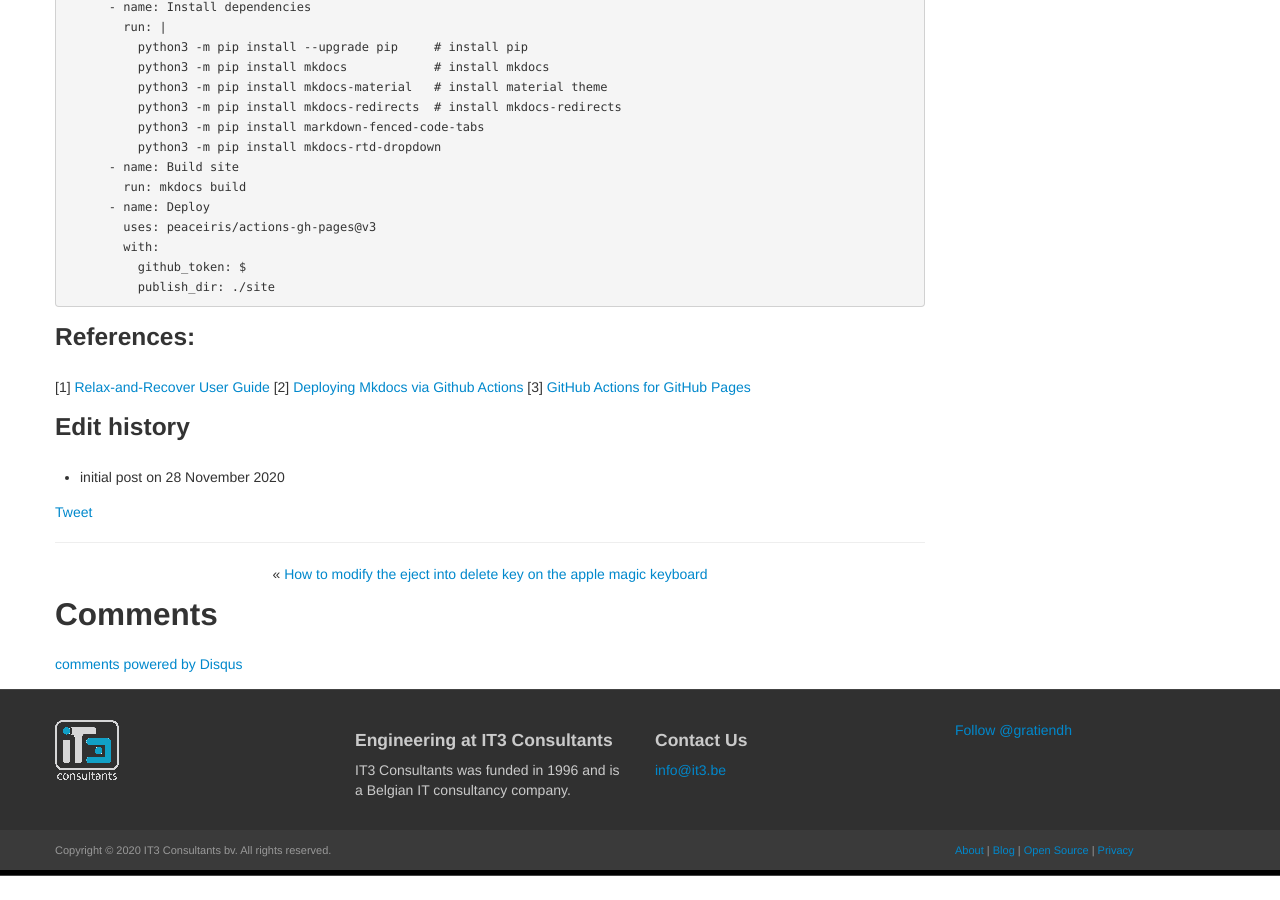
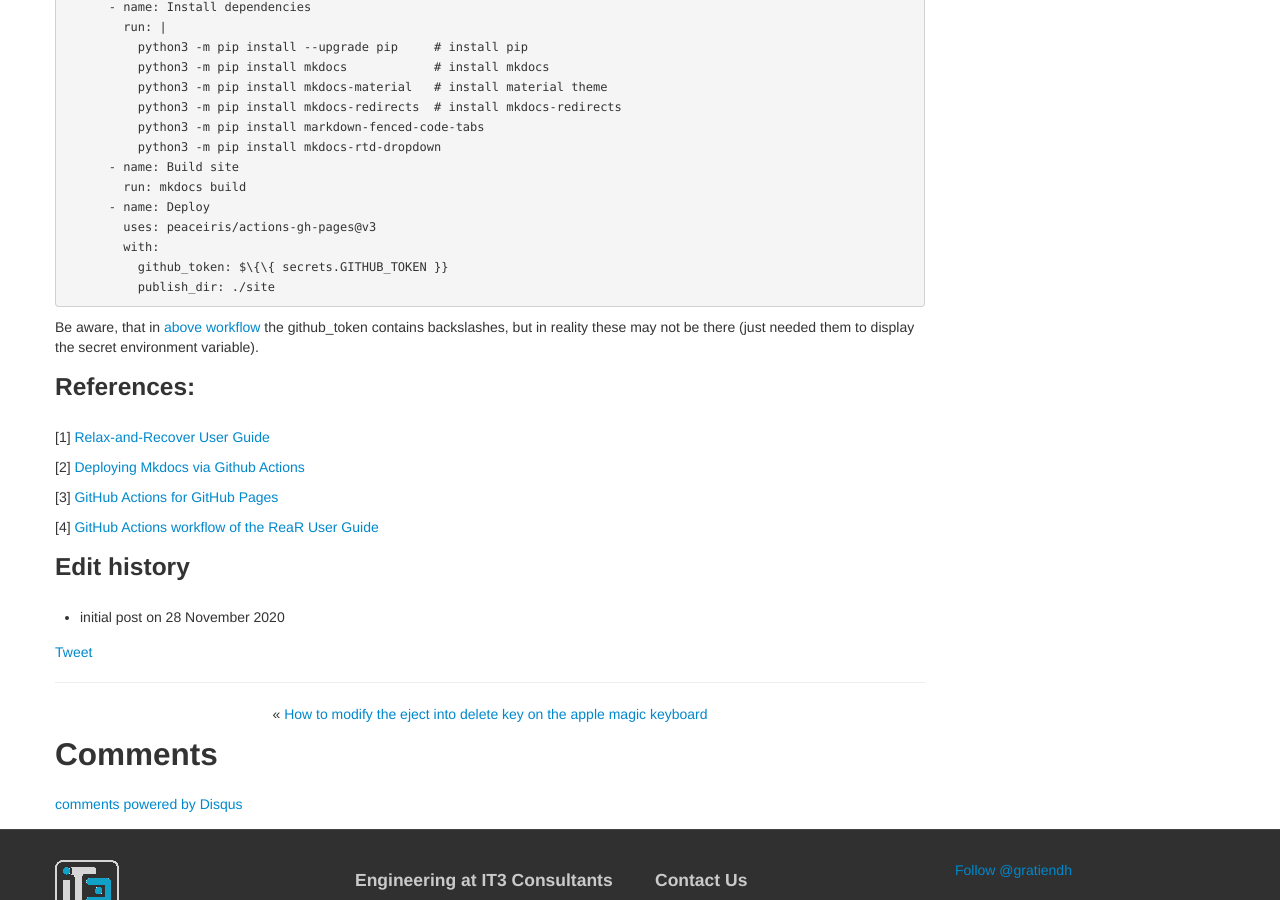
Before and after one commit to gdha/www.it3.be, a Jekyll site: the page built from _posts/2020-11-28-github-pages-automatic-deply-fails.md, in a window 1280 px wide and 900 px high, scrolled down 3559 px. Built offline with Jekyll 4.4.1, drawn with Linux system fonts in a browser that asks for light colours; comment, search, counter and statistics services are not loaded; before the commit the page ends 4435 px from its top, so only the background shows below that.

Commit message:
correcting post of 2020-11-28

````diff
--- a/_config.yml
+++ b/_config.yml
@@ -17,6 +17,8 @@
 share_facebook: false
 share_reddit: false
 
+excerpt_separator: ""
+
 # Put the authors in alphabetical order
 authors:
   gratien:
--- a/_posts/2020-11-28-github-pages-automatic-deply-fails.md
+++ b/_posts/2020-11-28-github-pages-automatic-deply-fails.md
@@ -148,16 +148,21 @@
       - name: Deploy
         uses: peaceiris/actions-gh-pages@v3
         with:
-          github_token: ${{ secrets.GITHUB_TOKEN }}
+          github_token: $\{\{ secrets.GITHUB_TOKEN }}
           publish_dir: ./site
 ```
 
+Be aware, that in [above workflow](https://github.com/rear/rear-user-guide/blob/master/.github/workflows/main.yml) the github_token contains backslashes, but in reality these may not be there (just needed them to display the secret environment variable).
 
 ### References:
 
 [1] [Relax-and-Recover User Guide](https://github.com/rear/rear-user-guide)
+
 [2] [Deploying Mkdocs via Github Actions](https://bluegenes.github.io/mkdocs-github-actions/)
+
 [3] [GitHub Actions for GitHub Pages](https://github.com/peaceiris/actions-gh-pages)
+
+[4] [GitHub Actions workflow of the ReaR User Guide](https://github.com/rear/rear-user-guide/blob/master/.github/workflows/main.yml)
 
 ### Edit history
 
````
